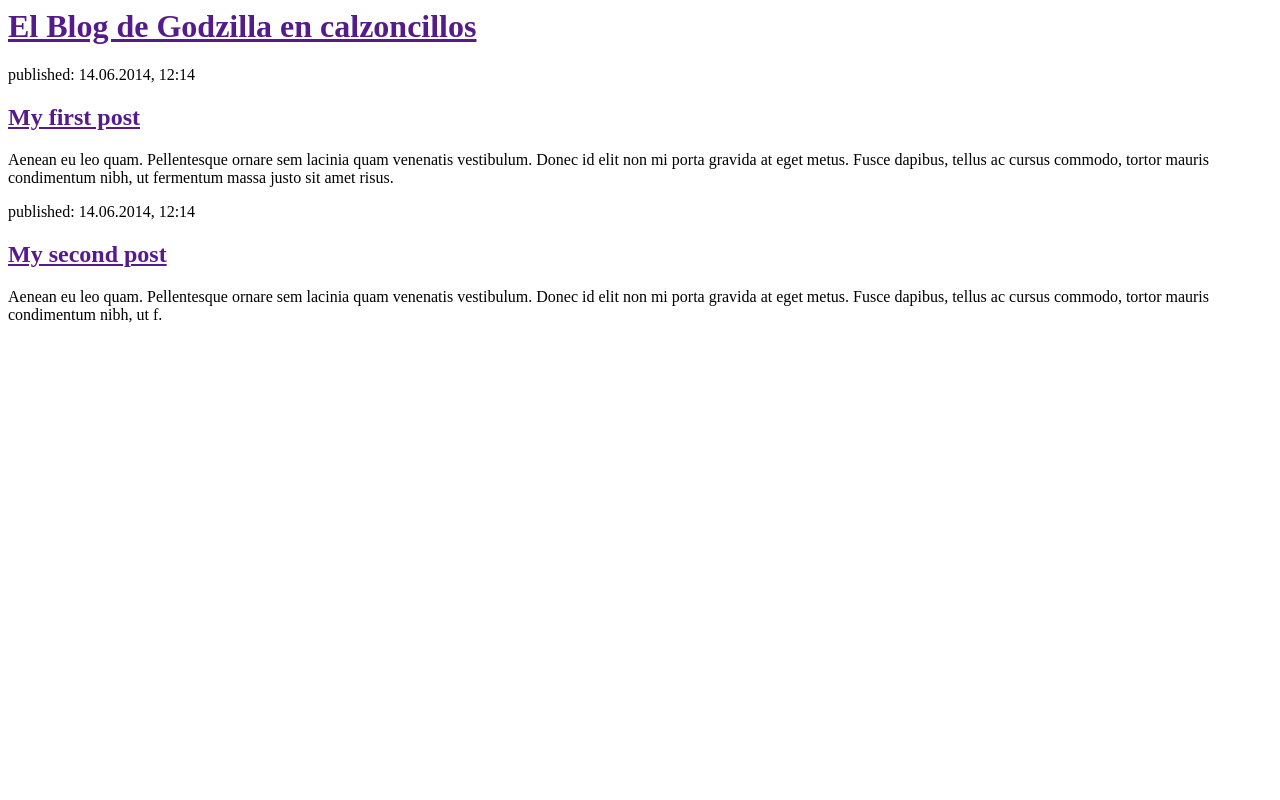
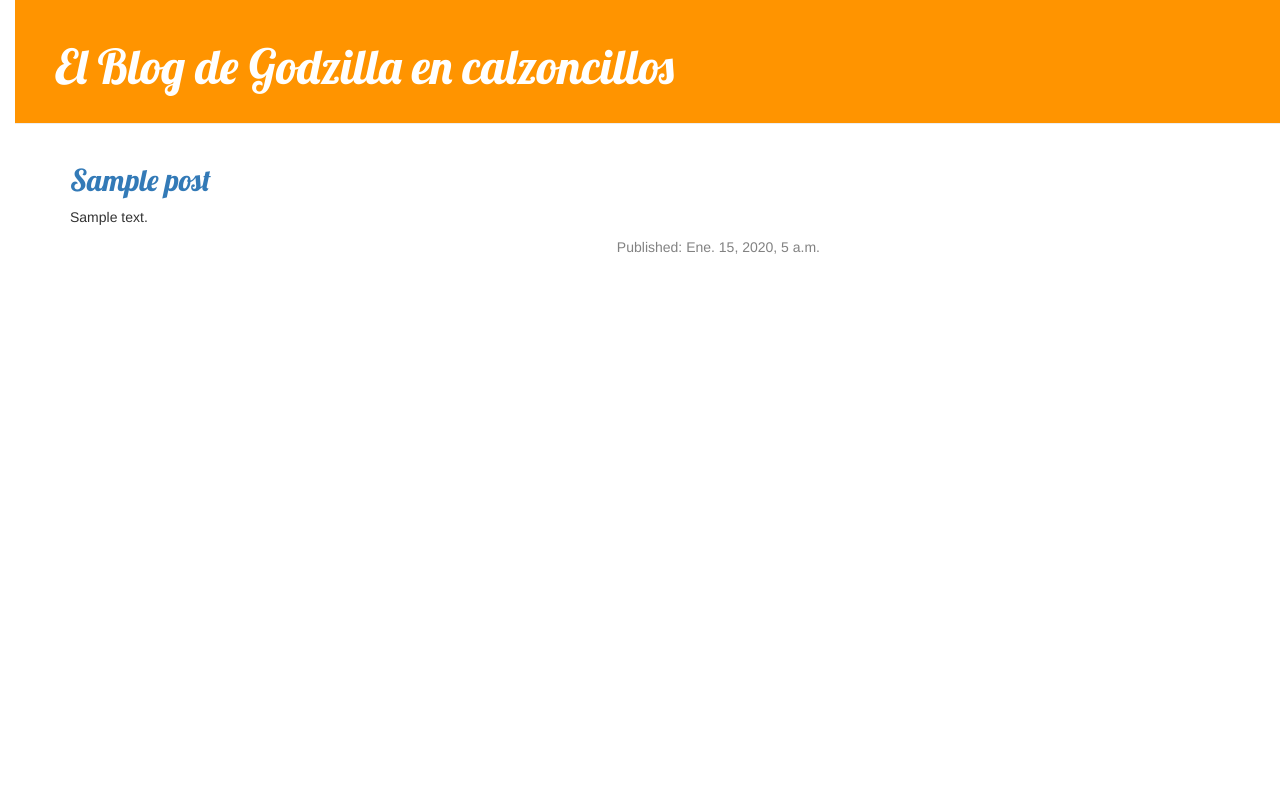
Before and after one commit to HuGomez/django-blog, a Django app: template blog/templates/blog/post_list.html in a window 1280 px wide. Run offline with Django 3.2, Linux system fonts and the light colour scheme; the template is opened without the code that fills it: values that come from a table or form of the project are taken from there, others are empty; tables that the repository leaves empty hold one stand-in row (values such as "Sample post"); some libraries are stand-ins or nearby versions.

Commit message:
First css

```diff
--- /dev/null
+++ b/blog/static/css/blog.css
@@ -0,0 +1,56 @@
+h1 a {
+    color: #FCA205;
+    font-family: 'Lobster';
+}
+
+body {
+    padding-left: 15px;
+}
+
+.page-header {
+    background-color: #ff9400;
+    margin-top: 0;
+    padding: 20px 20px 20px 40px;
+}
+
+.page-header h1, .page-header h1 a, .page-header h1 a:visited, .page-header h1 a:active {
+    color: #ffffff;
+    font-size: 36pt;
+    text-decoration: none;
+}
+
+.content {
+    margin-left: 40px;
+}
+
+h1, h2, h3, h4 {
+    font-family: 'Lobster', cursive;
+}
+
+.date {
+    float: right;
+    color: #828282;
+}
+
+.save {
+    float: right;
+}
+
+.post-form textarea, .post-form input {
+    width: 100%;
+}
+
+.top-menu, .top-menu:hover, .top-menu:visited {
+    color: #ffffff;
+    float: right;
+    font-size: 26pt;
+    margin-right: 20px;
+}
+
+.post {
+    margin-bottom: 70px;
+}
+
+.post h1 a, .post h1 a:visited {
+    color: #000000;
+}
--- a/blog/templates/blog/post_list.html
+++ b/blog/templates/blog/post_list.html
@@ -1,12 +1,34 @@
+{% load staticfiles %}
 <html>
 <head>
     <title>Underwear Godzilla's blog</title>
+    <link rel="stylesheet" href="//maxcdn.bootstrapcdn.com/bootstrap/3.3.5/css/bootstrap.min.css">
+    <link rel="stylesheet" href="//maxcdn.bootstrapcdn.com/bootstrap/3.3.5/css/bootstrap-theme.min.css">
+    <link rel="stylesheet" href="{% static "css/blog.css" %}">
+    <link href="http://fonts.googleapis.com/css?family=Lobster&subset=latin,latin-ext" rel="stylesheet" type="text/css">
+    <script src="https://maxcdn.bootstrapcdn.com/bootstrap/3.3.5/js/bootstrap.min.js"></script>
+
 </head>
 <body>
-    <div>
+    <div class="page-header">
         <h1><a href="">El Blog de Godzilla en calzoncillos</a></h1>
     </div>
-
+    <div class="content container">
+        <div class="row">
+            <div class="col-md-8">
+                {% for post in posts %}
+                <div class="post">
+                    <h2><a href="">{{ post.title }}</a></h2>
+                    <p>{{ post.text|linebreaks }}</p>
+                    <div class="date">
+                        <p>Published: {{ post.published_date }}</p>
+                    </div>
+                </div>
+                {% endfor %}
+            </div>
+        </div>
+    </div>
+<!--
     <div>
         <p>published: 14.06.2014, 12:14</p>
         <h2><a href="">My first post</a></h2>
@@ -17,6 +39,6 @@
         <p>published: 14.06.2014, 12:14</p>
         <h2><a href="">My second post</a></h2>
         <p>Aenean eu leo quam. Pellentesque ornare sem lacinia quam venenatis vestibulum. Donec id elit non mi porta gravida at eget metus. Fusce dapibus, tellus ac cursus commodo, tortor mauris condimentum nibh, ut f.</p>
-    </div>
+    </div>-->
 </body>
 </html>
--- a/blog/views.py
+++ b/blog/views.py
@@ -1,6 +1,9 @@
 from django.shortcuts import render
+from django.utils import timezone
+from .models import Post
 
 # Create your views here.
 
 def post_list(request):
-    return render(request, 'blog/post_list.html', {})
+    posts = Post.objects.filter(published_date__lte=timezone.now()).order_by('-published_date')
+    return render(request, 'blog/post_list.html', {'posts': posts})
```
